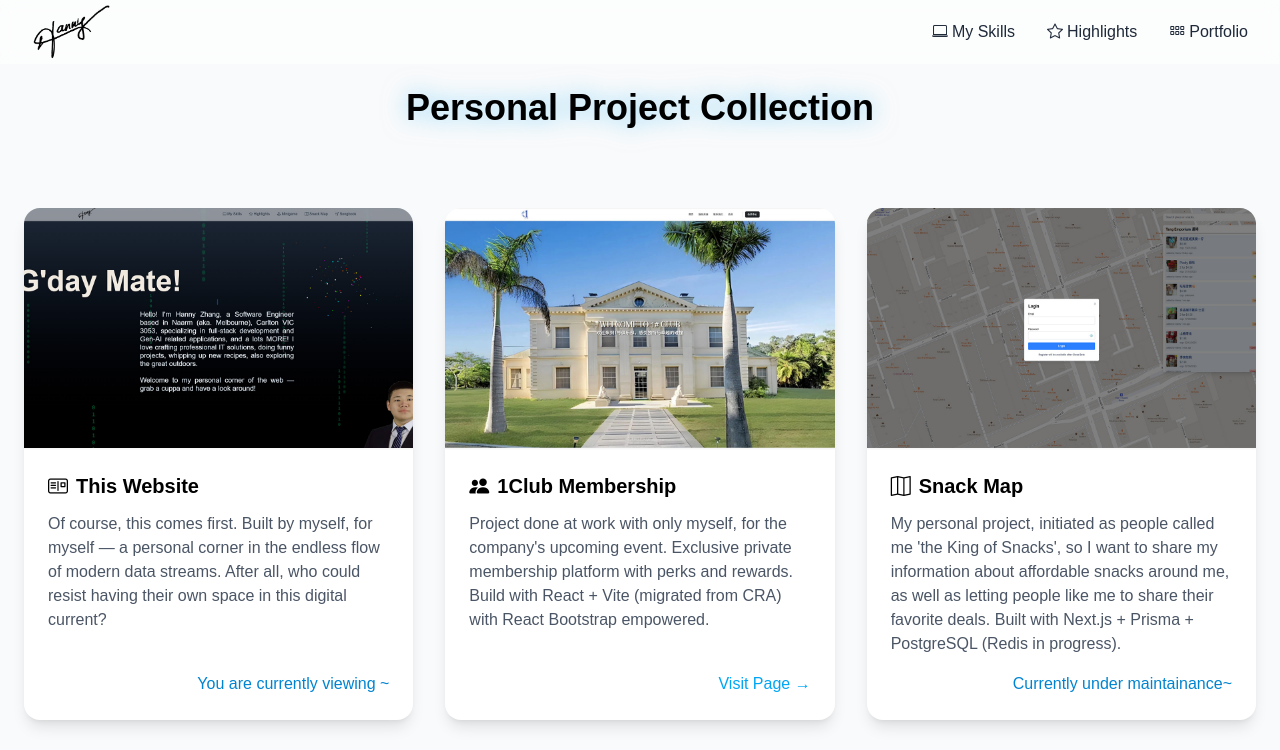
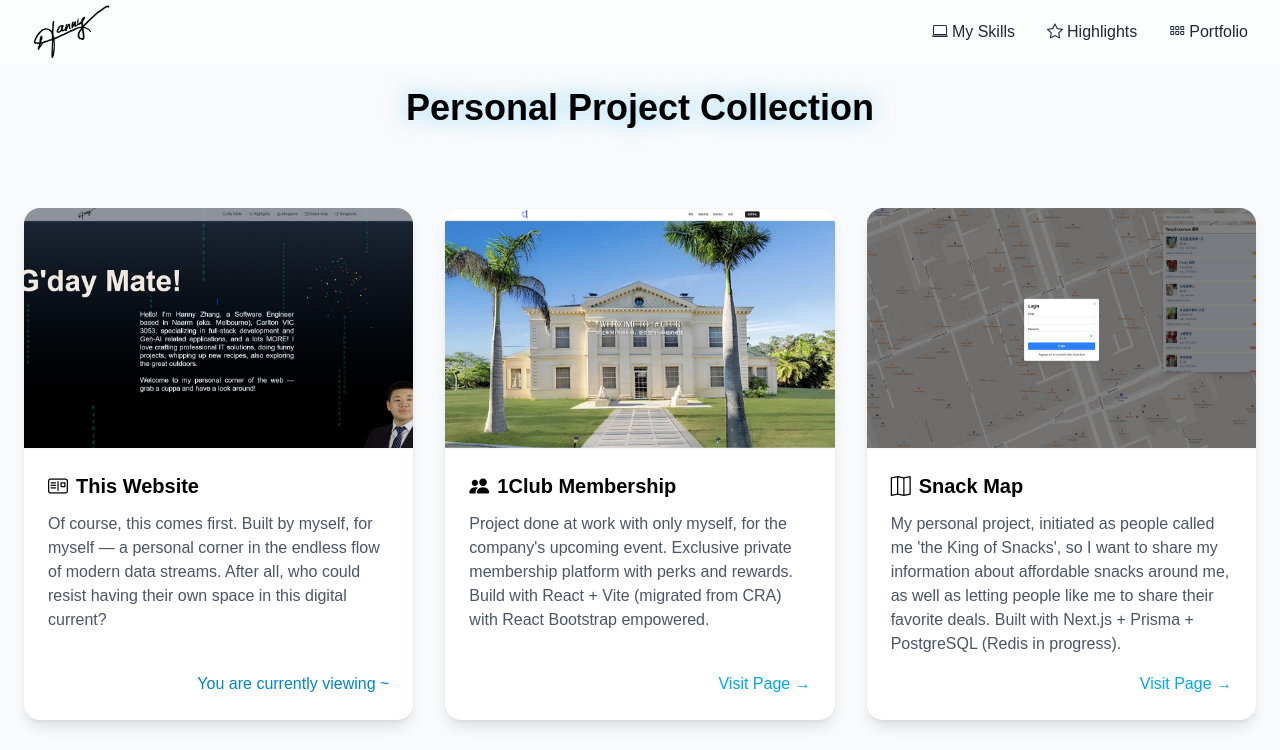
Before and after one commit to Hanny658/Website-Hanny, a Next.js app: page /portfolio in a window 1280 px wide. Shown: the top 750 px of the page. Built offline with nearby package versions, Linux system fonts and the light colour scheme; a web font is replaced by a local one.

Commit message:
Maintainance finished

```diff
--- a/src/app/portfolio/page.tsx
+++ b/src/app/portfolio/page.tsx
@@ -32,8 +32,8 @@ const projects: Project[] = [
     {
         title: "Snack Map",
         image: "/portfolio/snackmap.jpg",
-        // link: "https://snackmap.org",
-        link: "maintainance",
+        link: "https://snackmap.org",
+        // link: "maintainance",
         description: "My personal project, initiated as people called me 'the King of Snacks', so I want to share my information about affordable snacks around me, as well as letting people like me to share their favorite deals. Built with Next.js + Prisma + PostgreSQL (Redis in progress).",
         icon: "bi bi-map",
     },
```
